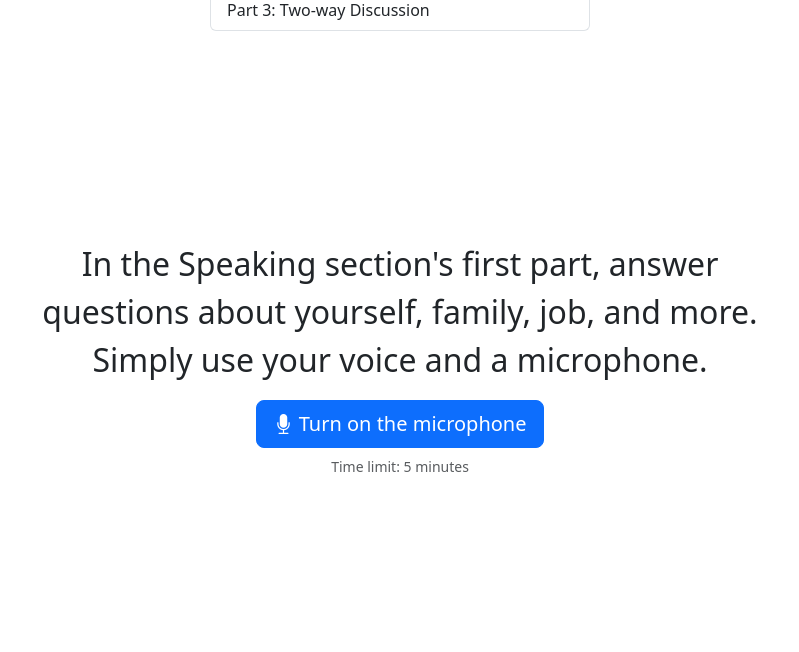
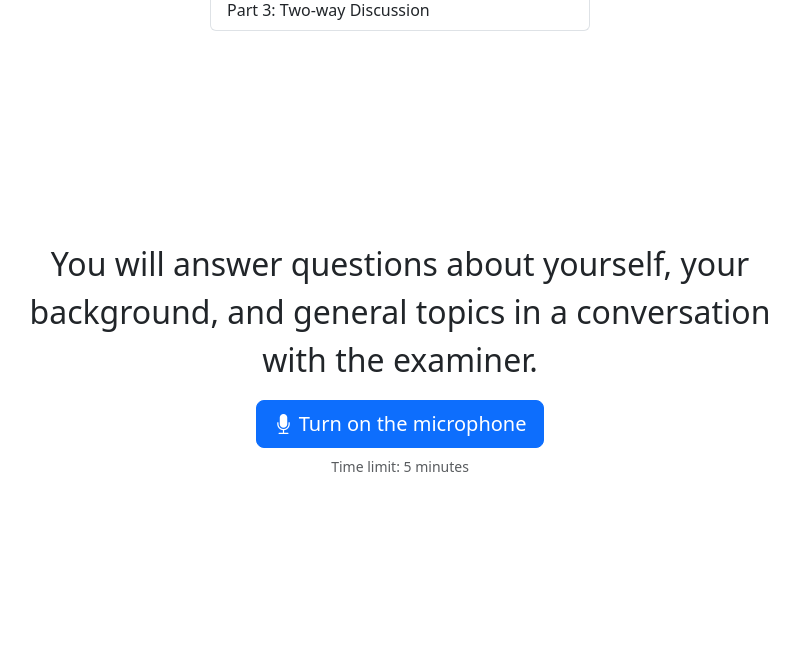
Before and after one commit to kirillak404/IELTS-practice, a Flask app: page /section/speaking/practice in a window 1280 px wide. Shown: the part 311-963 px from the top of the page, without its empty margins (240-1039 px from the left). Run offline with Flask 3, Linux system fonts and the light colour scheme; the visitor is signed in with stand-in values (Sample User, id 1); data comes from the database, SQL or seed files in the repository.

Commit message:
feat(frontend): add cue card element

```diff
--- a/app/ielts_seeds.py
+++ b/app/ielts_seeds.py
@@ -15,19 +15,19 @@ SECTIONS = [
 SUBSECTIONS = [
     {"name": "Introduction and Interview",
      "part": 1,
-     "description": "The examiner asks questions about yourself, family, work/study, hobbies, etc.",
+     "description": "You will answer questions about yourself, your background, and general topics in a conversation with the examiner.",
      "time_limit_minutes": 5,
      "section": "Speaking"},
 
     {"name": "Individual Long Turn",
      "part": 2,
-     "description": "You are given a topic, prepare for 1-2 minutes, and speak for 1-2 minutes on the topic",
+     "description": "You will be given a topic on a cue card, have 1 minute to prepare, and then speak for 1-2 minutes on the topic.",
      "time_limit_minutes": 4,
      "section": "Speaking"},
 
     {"name": "Two-way Discussion",
      "part": 3,
-     "description": "The examiner asks broader questions related to the topic in Part 2, and you discuss and express your opinions",
+     "description": "Discuss and justify your opinions on the topic given in Part 2 while exploring related issues in a detailed conversation with the examiner.",
      "time_limit_minutes": 5,
      "section": "Speaking"}
 ]
--- a/app/main/routes.py
+++ b/app/main/routes.py
@@ -49,11 +49,13 @@ def speaking_practice():
             subsection, last_topic_id)
         question_dict = {"question_id": question_set.id,
                          "questions": [q.text for q in question_set.questions]}
+        topic = question_set.topic.name if question_set.topic else None
 
         return render_template("speaking.html",
                                subsections=section.subsections,
                                current_subsection=subsection,
-                               question_dict=question_dict)
+                               question_dict=question_dict,
+                               topic=topic)
 
     # POST request processing
 
--- a/app/static/recording.js
+++ b/app/static/recording.js
@@ -39,6 +39,7 @@ function initializeMediaRecorder() {
     .then(function(stream) {
       // Microphone access granted
       console.log('Access granted');
+      toggleButtons();
 
       // Create MediaRecorder instance
       mediaRecorder = new MediaRecorder(stream);
--- a/app/static/styles.css
+++ b/app/static/styles.css
@@ -29,21 +29,6 @@ nav .navbar-brand .green
   font-size: 18px;
 }
 
-.centered-item {
-    display: flex;
-    flex-direction: column;
-    justify-content: center;
-    align-items: center;
-    position: fixed;
-    top: 0;
-    bottom: 0;
-    left: 0;
-    right: 0;
-    width: 750px;
-    margin: auto;
-    text-align: center;
-}
-
 
 .custom-form-container {
    max-width: 100%;
@@ -63,7 +48,7 @@ nav .navbar-brand .green
     align-items: center;
     justify-content: center;
     height: 100%;
-    max-width: 750px; /* Ограничение ширины до 400 пикселей */
+    max-width: 800px; /* Ограничение ширины до 400 пикселей */
     margin: 0 auto; /* Центрирование блока по горизонтали */
     margin-top: 50px
 }
@@ -108,3 +93,14 @@ nav .navbar-brand .green
   justify-content: center;
   font-size: 24px;
 }
+
+.card {
+  background-color: #f8f9fa;
+  border-radius: 10px;
+  width: 480px;
+  margin: 0 auto;
+}
+
+.card-title {
+  margin-bottom: 20px;
+}
--- a/app/templates/speaking.html
+++ b/app/templates/speaking.html
@@ -1,15 +1,13 @@
 {% extends "layout.html" %}
 {% block title %}
-   Speaking practice
+Speaking practice
 {% endblock %}
 {% block h1 %}
-   Speaking practice
+Speaking practice
 {% endblock %}
-
 {% block h1_classes %}
-   text-center
+text-center
 {% endblock %}
-
 {% block content %}
 
 <div class="container text-center">
@@ -27,17 +25,32 @@
    </ul>
 </div>
 
+{% if topic %}
+<div class="container mt-5" style="display: none;">
+   <div class="card">
+      <div class="card-body">
+         <h5 class="card-title mt-2 mb-4">{{ topic }}</h5>
+         <h6 class="card-subtitle mb-2 text-muted">You should say:</h6>
+         <ul>
+            {% for question in question_dict.questions %}
+            <li>{{ question }}</li>
+            {% endfor %}
+         </ul>
+      </div>
+   </div>
+</div>
+{% endif %}
+
 <div id="centred-container">
    <p class="text-muted small mt-2" id="questionCount" style="display: none;"></p>
    <p class="lead fs-2" id="questionText">
-      In the Speaking section's first part, answer questions about yourself, family, job, and more.
-      Simply use your voice and a microphone.
+      {{ current_subsection.description }}
    </p>
    <button class="btn btn-primary btn-lg" id="microphoneButton" style="display: block;">
    <i class="bi bi-mic-fill"></i> Turn on the microphone
    </button>
    <button class="btn btn btn-primary btn-lg" id="startSpeakingButton" style="display: none;">
-   <i class="bi bi-record-circle-fill"></i> Start speaking practice
+   <i class="bi bi-headset"></i> Start speaking practice
    </button>
    <button class="btn btn btn-primary btn-lg" id="nextQuestionButton" style="display: none;">
    Next question
@@ -51,17 +64,10 @@
    </div>
 </div>
 
-
-<!--timer-->
 <div class="timer-container" id="timerContainer" style="visibility: hidden;">
-    <span id="timer" data-time-limit="{{ current_subsection.time_limit_minutes }}">0{{ current_subsection.time_limit_minutes }}:00</span>
+   <span id="timer" data-time-limit="{{ current_subsection.time_limit_minutes }}">0{{ current_subsection.time_limit_minutes }}:00</span>
 </div>
 
-
-<script>
-   const questionSet = {{ question_dict|tojson|safe }};
-</script>
-
+<script>const questionSet = {{ question_dict|tojson|safe }};</script>
 <script src="{{ url_for('static', filename='recording.js') }}"></script>
-
 {% endblock %}
```
